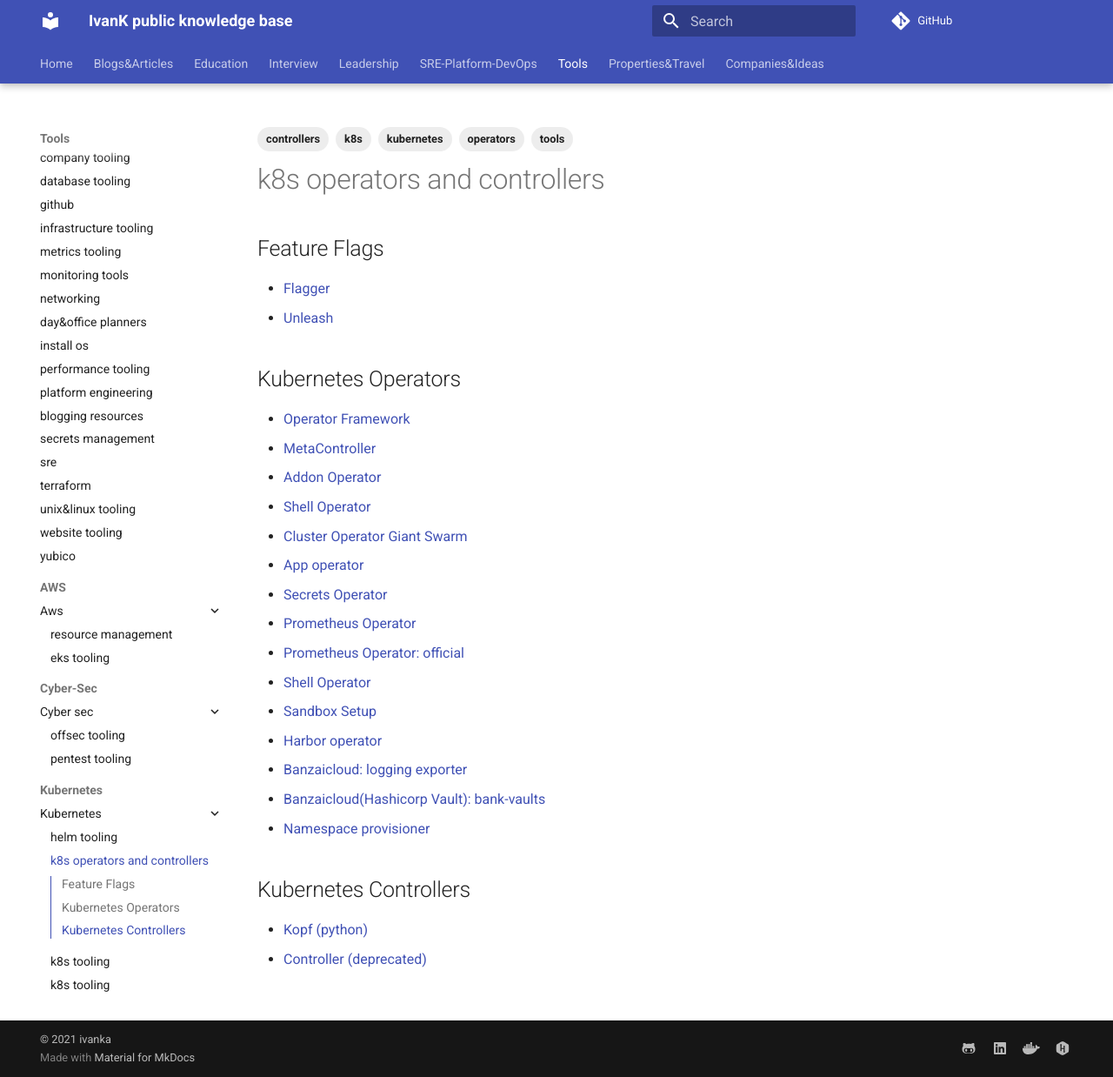
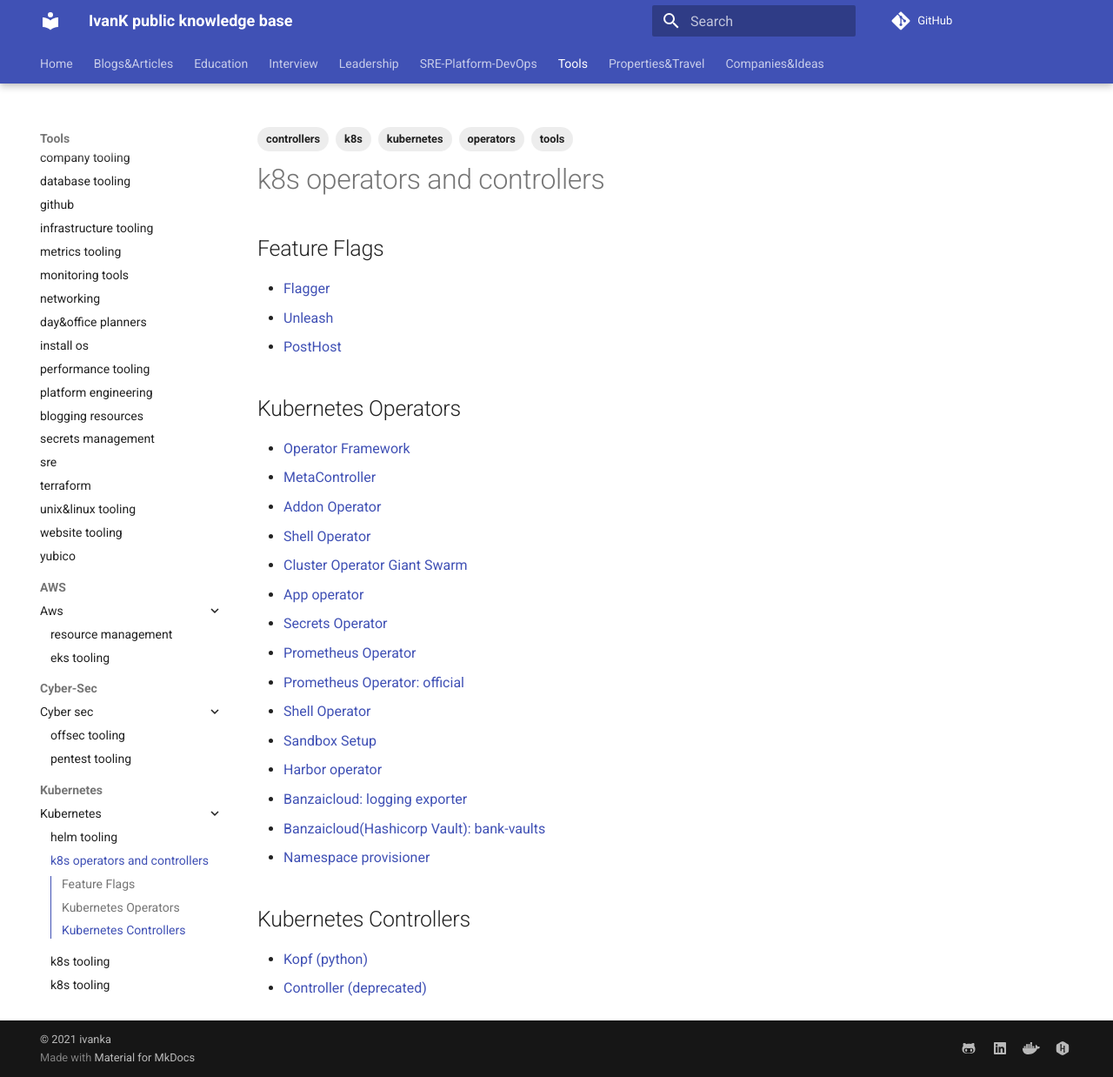
Before and after one commit to ivankatliarchuk/knowledge-base, an MkDocs documentation site: the page built from docs/tools/kubernetes/k8s-operators.md, in a window 1280 px wide and 1238 px high. Shown: the whole window at 87% size. Built offline with MkDocs 1.6.1 and Material for MkDocs 9.7.7, drawn with Linux system fonts in a browser that asks for light colours; comment, search, counter and statistics services are not loaded.

Commit message:
added feature flags tool
Signed-off-by: ivan katliarchuk <ivan.katliarchuk@gmail.com>

```diff
--- a/docs/tools/kubernetes/k8s-operators.md
+++ b/docs/tools/kubernetes/k8s-operators.md
@@ -11,6 +11,7 @@
 
 - [Flagger](https://docs.flagger.app/install/flagger-install-on-kubernetes)
 - [Unleash](https://github.com/Unleash/unleash)
+- [PostHost](https://posthog.com/)
 
 ## Kubernetes Operators
 
```
